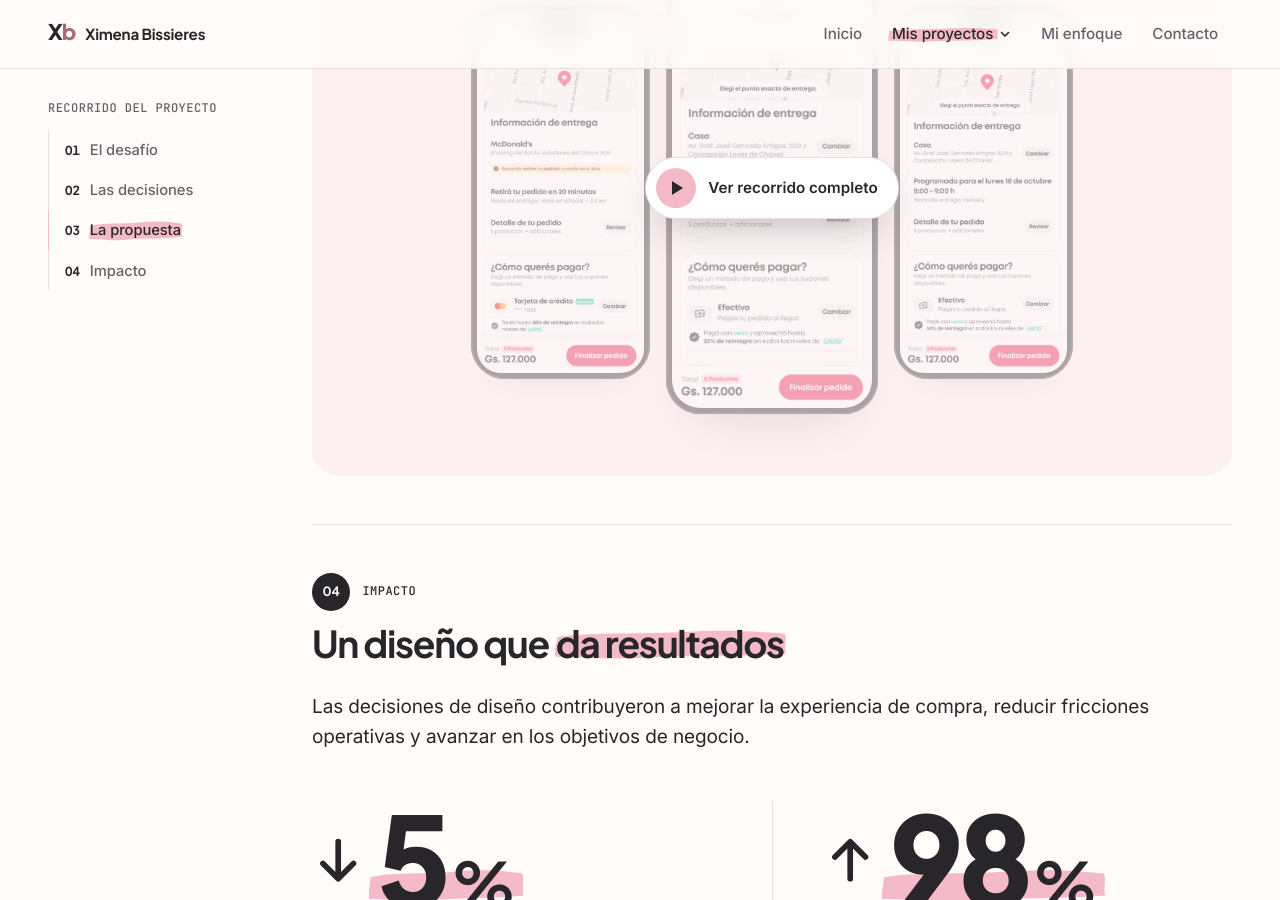
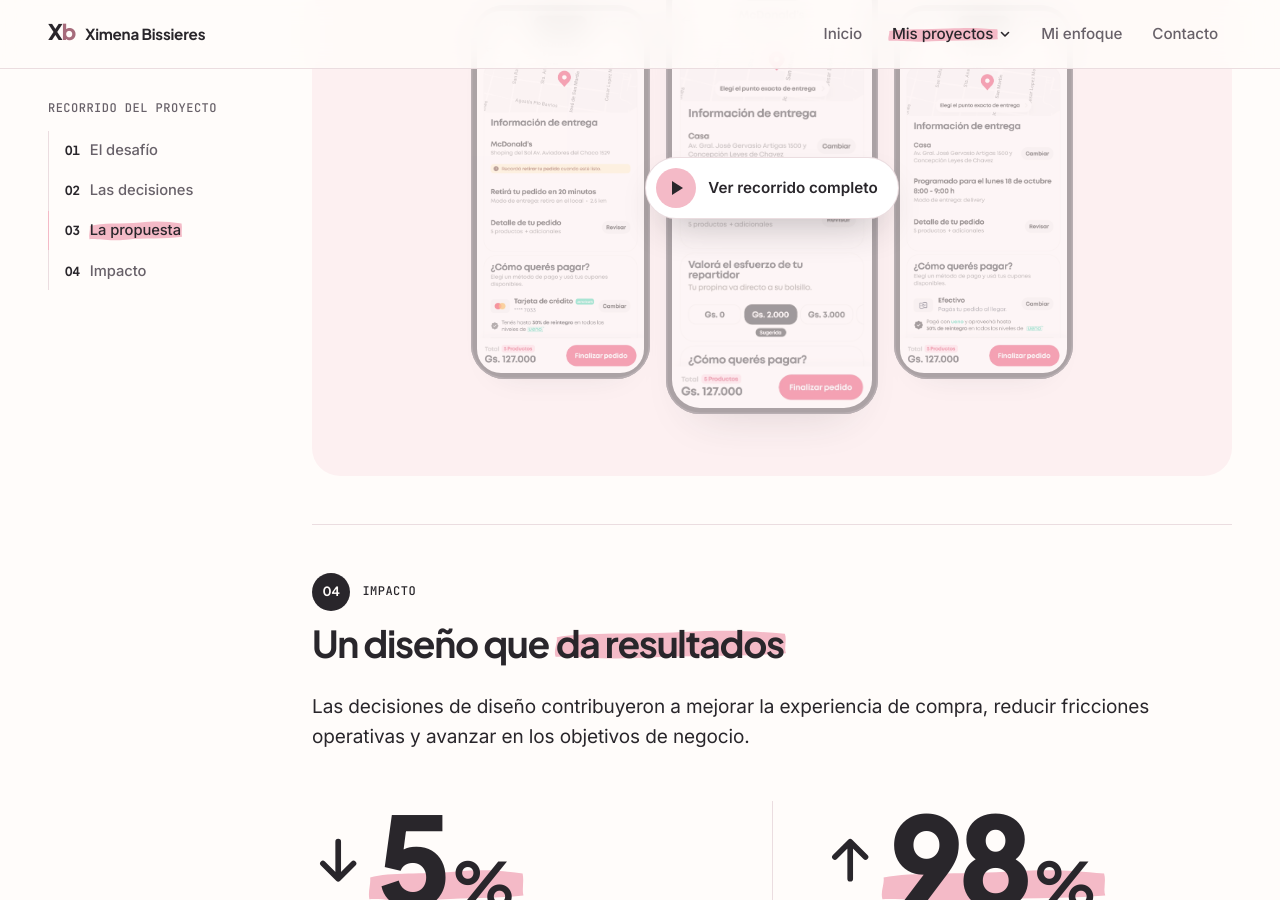
Before and after one commit to ximebissieres/Ximebissieres.github.io, a Jekyll site: the page built from proyectos/monchis.html, in a window 1280 px wide and 900 px high, scrolled down 3417 px. Built offline with Jekyll 4.4.1, drawn with Linux system fonts in a browser that asks for light colours.

Commit message:
Monchis La propuesta: nueva captura de envío a domicilio
Co-Authored-By: Claude Opus 5.5 <noreply@anthropic.com>
Claude-Session: https://claude.ai/code/session_01DJ4kQgEHjb3PtnpPBBuZ5X

```diff
--- a/_data/projects.yml
+++ b/_data/projects.yml
@@ -59,8 +59,8 @@
     # Para volver a mostrar la imagen de la portada, borra la línea siguiente o cámbiala a false.
     ocultar_imagen: true
     pantallas:
-      - imagen: "/assets/img/monchis-checkout-envio.webp"
-        alt: "Checkout de Monchis con envío a domicilio: mapa para elegir el punto exacto de entrega, dirección, tiempo estimado de 30 a 60 minutos, detalle del pedido, método de pago y footer fijo con el total y el botón Finalizar pedido"
+      - imagen: "/assets/img/monchis-checkout-envio-v2.webp"
+        alt: "Checkout de Monchis con envío a domicilio: mapa para elegir el punto exacto de entrega, dirección, tiempo estimado de 30 a 60 minutos, detalle del pedido, propina sugerida de Gs. 2.000, inicio de ¿Cómo querés pagar? y footer fijo con el total y el botón Finalizar pedido"
         etiqueta: "Envío a domicilio"
         ancho: 923
         alto: 2000
```
Also changed, not shown: assets/img/monchis-checkout-envio-v2.webp (added), assets/img/monchis-checkout-envio.webp (deleted).
